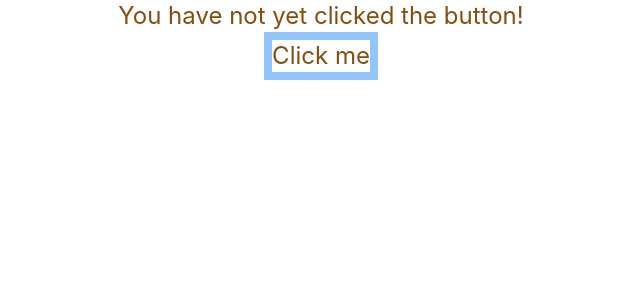
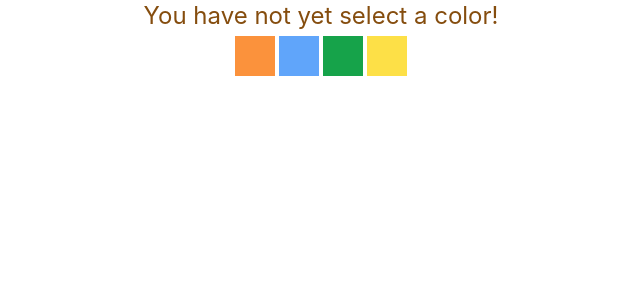
Before and after one commit to jalanning/playground, a React (Create React App) app: page / in a window 1280 px wide. Shown: the top 300 px of the page, without its empty margins (319-959 px from the left). Built offline with nearby package versions, Linux system fonts and the light colour scheme.

Commit message:
trytrytry

```diff
--- a/src/App.tsx
+++ b/src/App.tsx
@@ -1,12 +1,13 @@
 import React from "react";
 import AdvancedClickCounter from "./components/AdvancedClickCounter";
+import ColorPicker from "./components/ColorPicker";
 // import ClickCounter from './components/clickcounter';
 
 function App(): JSX.Element {
   return (
     <div className="text-center text-yellow-800 text-2xl">
-      {/* <ClickCounter /> */}
-      <AdvancedClickCounter />
+      {/* <ClickConpmunter /> */}
+      <ColorPicker />
     </div>
   );
 }
--- /dev/null
+++ b/src/components/ColorPicker.tsx
@@ -0,0 +1,49 @@
+import clsx from "clsx";
+import { useState } from "react";
+export default function ColorPicker(): JSX.Element {
+    const [clickCounter, setClickCounter] = useState(0);
+    const [selectedColor, setSelectedColor] = useState<string | null>(null)
+    return (
+      <>
+        <div className="flex flex-col space-y-1">
+        <div>
+        {clickCounter === 0 ? (
+            <p>You have not yet select a color!</p>
+        ) : (
+            <p className={clsx("font-bold",  selectedColor != null && selectedColor === "green" ? "border-8 border-green-600" : "",
+                                selectedColor === "orange" ? "border-8 border-orange-400" : "",
+                                selectedColor === "blue" ? "border-8 border-blue-400" : "",
+                                selectedColor === "yellow" ? "border-8 border-yellow-300" : "")}>
+                You selected the color {selectedColor}!
+            </p>
+        )}
+        </div>
+        <div className="flex space-x-1 place-content-center">
+        <div
+          className="h-10 w-10 border-8 border-orange-400 bg-orange-400"
+          onClick={() => {setClickCounter(clickCounter + 1); setSelectedColor("orange")}}
+        >
+        </div>
+
+        <div
+          className="h-10 w-10 border-8 border-blue-400 backg bg-blue-400"
+          onClick={() => {setClickCounter(clickCounter + 1); setSelectedColor("blue")}}
+        >
+        </div>
+
+        <div
+          className="h-10 w-10 border-8 border-green-600 bg-green-600"
+          onClick={() => {setClickCounter(clickCounter + 1); setSelectedColor("green")}}
+        >
+        </div>
+
+        <div
+          className="h-10 w-10 border-8 border-yellow-300 bg-yellow-300"
+          onClick={() => {setClickCounter(clickCounter + 1); setSelectedColor("yellow")}}
+        >
+        </div>
+        </div>
+        </div>
+      </>
+    );
+  }
```
